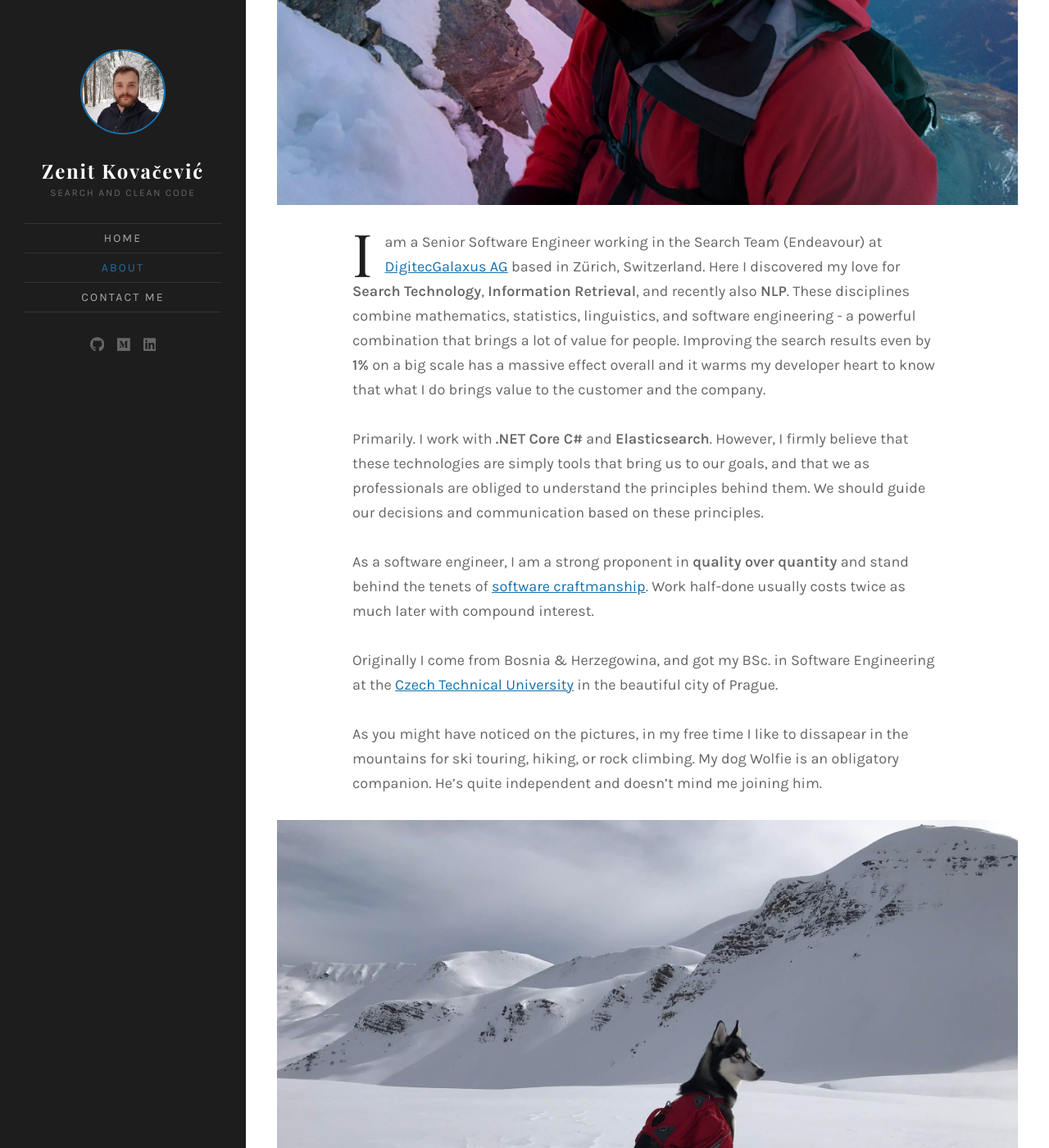
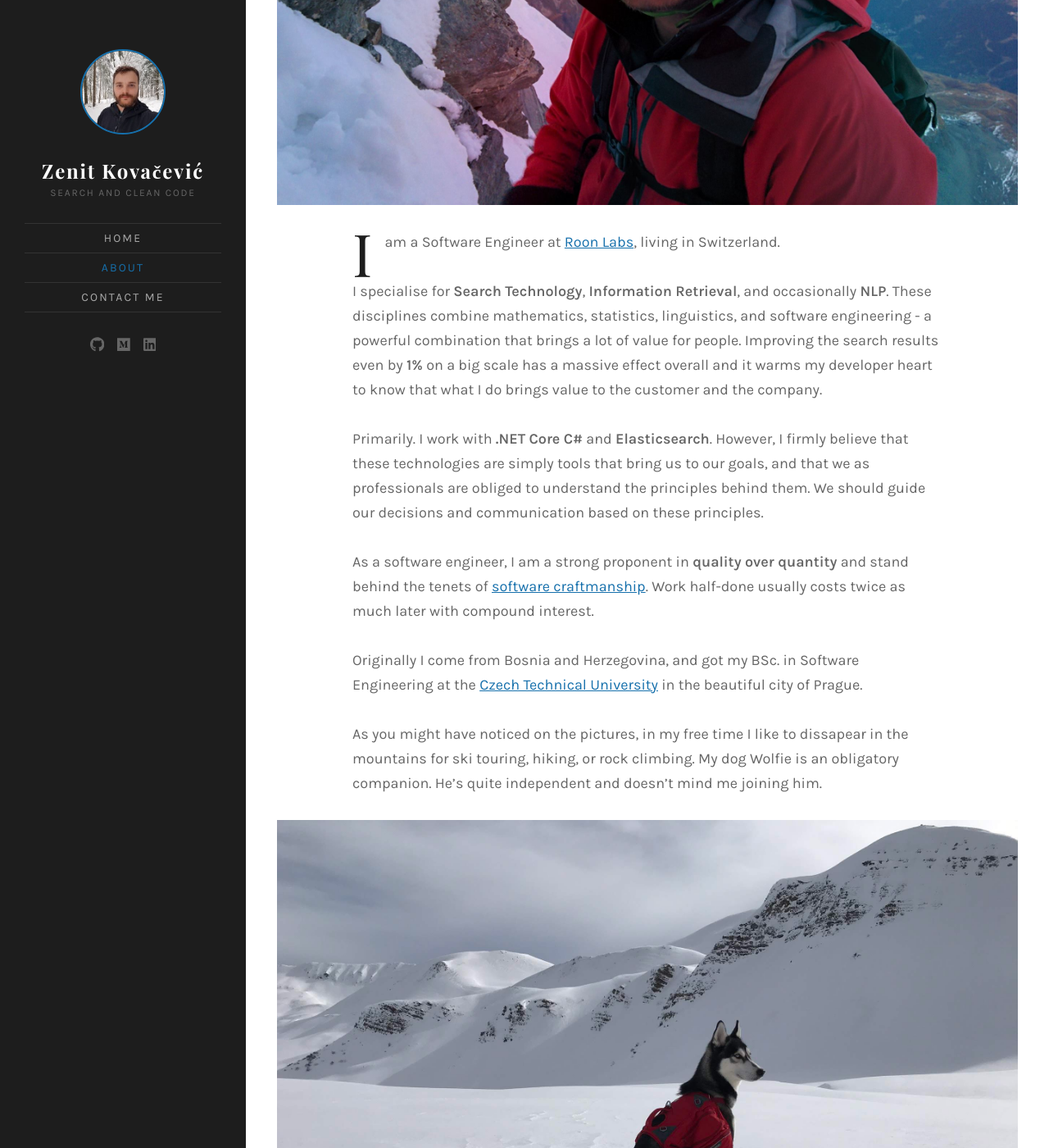
Before and after one commit to ZenitK/zenitk.github.io, a Jekyll site: the page built from about.md, in a window 1280 px wide and 1400 px high, scrolled down 584 px. Shown: the whole window at 82% size. Built offline with Jekyll 4.4.1, drawn with Linux system fonts in a browser that asks for light colours; some web fonts are replaced.

Commit message:
update about

```diff
--- a/about.md
+++ b/about.md
@@ -4,13 +4,15 @@ title: About Me
 featured_image: /assets/images/pages/about.jpg
 ---
 
-I am a Senior Software Engineer working in the Search Team (Endeavour) at [DigitecGalaxus AG](https://www.galaxus.ch/) based in Zürich, Switzerland. Here I discovered my love for **Search Technology**, **Information Retrieval**, and recently also **NLP**. These disciplines combine mathematics, statistics, linguistics, and software engineering - a powerful combination that brings a lot of value for people. Improving the search results even by **1%** on a big scale has a massive effect overall and it warms my developer heart to know that what I do brings value to the customer and the company.
+I am a Software Engineer at [Roon Labs](https://roonlabs.com/), living in Switzerland.
+
+I specialise for **Search Technology**, **Information Retrieval**, and occasionally **NLP**. These disciplines combine mathematics, statistics, linguistics, and software engineering - a powerful combination that brings a lot of value for people. Improving the search results even by **1%** on a big scale has a massive effect overall and it warms my developer heart to know that what I do brings value to the customer and the company.
 
 Primarily. I work with **.NET Core C#** and **Elasticsearch**. However, I firmly believe that these technologies are simply tools that bring us to our goals, and that we as professionals are obliged to understand the principles behind them. We should guide our decisions and communication based on these principles.
 
 As a software engineer, I am a strong proponent in **quality over quantity** and stand behind the tenets of [software craftmanship](https://en.wikipedia.org/wiki/Software_craftsmanship). Work half-done usually costs twice as much later with compound interest.
 
-Originally I come from Bosnia & Herzegowina, and got my BSc. in Software Engineering at the [Czech Technical University](https://www.cvut.cz/en) in the beautiful city of Prague.
+Originally I come from Bosnia and Herzegovina, and got my BSc. in Software Engineering at the [Czech Technical University](https://www.cvut.cz/en) in the beautiful city of Prague.
 
 As you might have noticed on the pictures, in my free time I like to dissapear in the mountains for ski touring, hiking, or rock climbing.
 My dog Wolfie is an obligatory companion. He's quite independent and doesn't mind me joining him.
```
